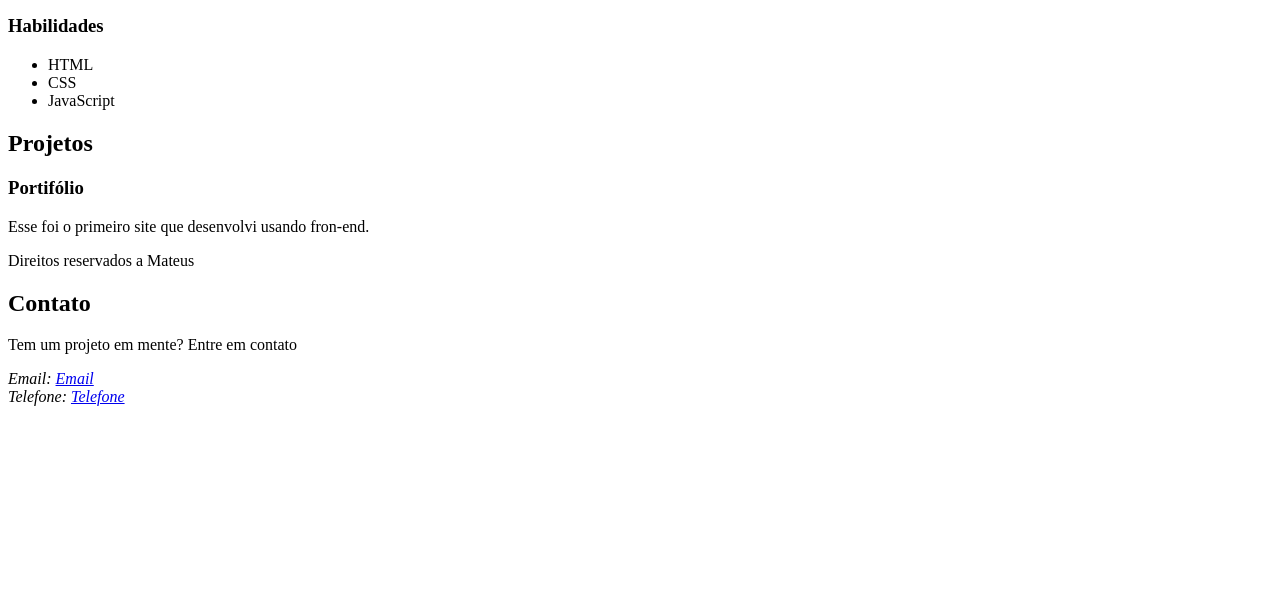
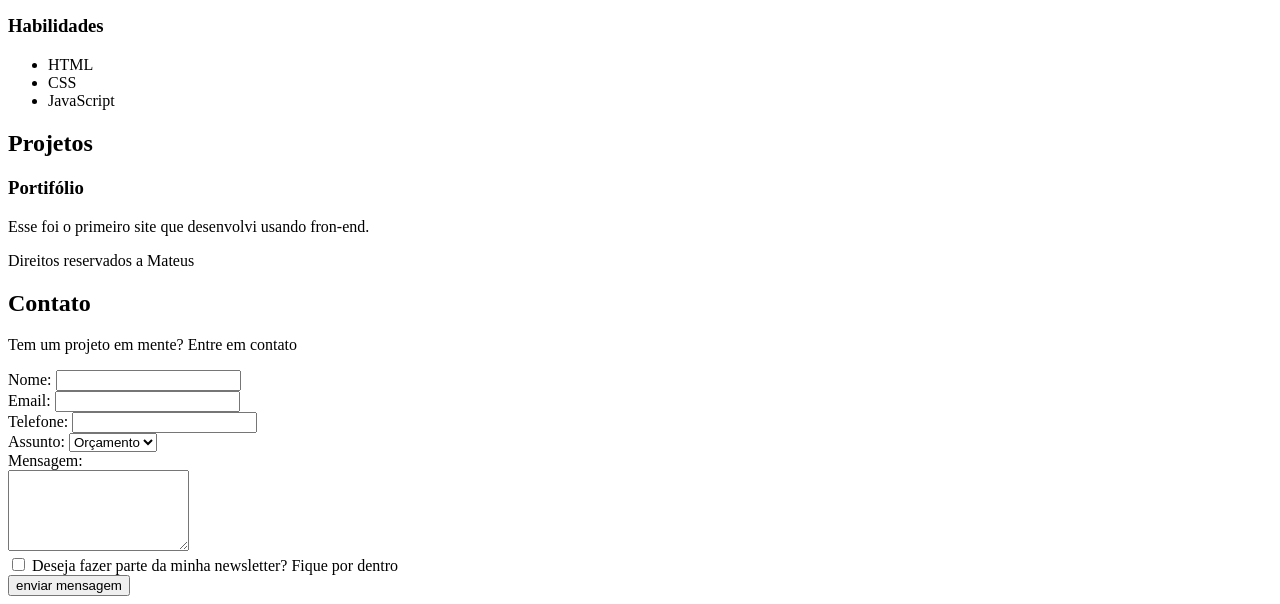
Before and after one commit to mateus-exe/senai, a plain HTML site: page frontend/index.html in a window 1280 px wide. Shown: the part 503-1107 px from the top of the page. Before the commit the page ends 917 px from the top, so only its background shows below. Drawn offline with Linux system fonts and the light colour scheme.

Commit message:
Adcionado os formulários

```diff
--- a/frontend/index.html
+++ b/frontend/index.html
@@ -50,10 +50,28 @@
       <section id="Contato">
         <h2>Contato</h2>
         <p>Tem um projeto em mente? Entre em contato</p>
-        <address>
-          Email: <a href="mailto:mateus140t@gmail.com">Email</a><br />
-          Telefone: <a href="tel:+5547988546858">Telefone</a>
-        </address>
+        <form action="">
+          <label for="nome">Nome: </label>
+          <input type="text" name="nome" id="nome" /><br />
+          <label for="email">Email: </label>
+          <input type="email" name="email" id="email" /><br />
+          <label for="telefone">Telefone: </label>
+          <input type="tel" name="telefone" id="telefone" /><br />
+          <label for="assunto">Assunto: </label>
+          <select name="assunto" id="assunto">
+            <option value="orcamento">Orçamento</option>
+            <option value="duvida">Dúvida</option>
+            <option value="outro">Outro</option>
+          </select>
+          <br />
+          <label for="mensagem">Mensagem: </label><br />
+          <textarea name="mensagem" id="mensagem" cols="20" rows="5"></textarea
+          ><br />
+          <input type="checkbox" name="inscricao" id="inscricao" />
+          <label for="inscricao">Deseja fazer parte da minha newsletter? Fique por dentro</label>
+          <br>
+          <input type="submit" value="enviar mensagem">
+        </form>
       </section>
     </footer>
   </body>
```
